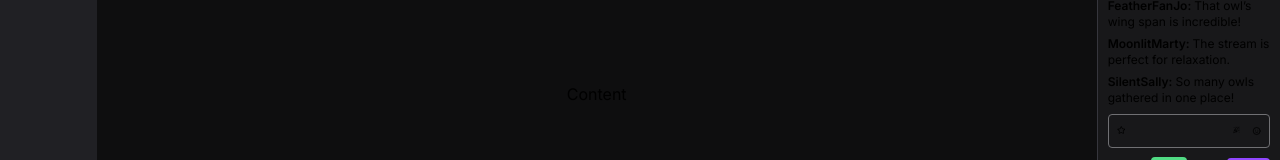
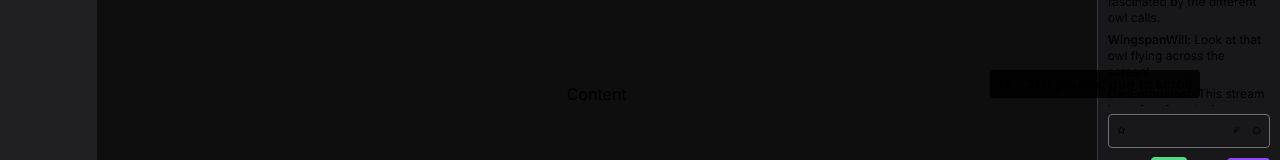
Before and after one commit to charlesoller/stonks_frontend_assignment, a Next.js app in the folder frontend/: page / in a window 1280 px wide. Shown: the part 606-766 px from the top of the page. Built offline with nearby package versions, Linux system fonts and the light colour scheme.

Commit message:
BONUS: Stops on scroll

```diff
--- /dev/null
+++ b/frontend/app/components/Chat/ChatPaused.tsx
@@ -0,0 +1,10 @@
+import { IoMdPause } from "react-icons/io";
+
+export default function ChatPaused() {
+  return (
+    <div className="fixed bottom-24 right-20 background-red-500 font-semibold text-sm flex gap-2 items-center bg-black/80 py-1 px-2 rounded">
+      <IoMdPause />
+      <p>Chat paused due to scroll</p>
+    </div>
+  )
+}
--- a/frontend/app/components/Chat/Messages.tsx
+++ b/frontend/app/components/Chat/Messages.tsx
@@ -1,24 +1,46 @@
 import { Message } from "@/app/utils/chat/types";
 import MessageComponent from "./MessageComponent";
-import { useEffect, useRef } from "react";
+import { useEffect, useRef, useState } from "react";
+import ChatPaused from "./ChatPaused";
 
 interface MessagesProps {
   messages: Message[];
 }
 
 export default function Messages({ messages }: MessagesProps) {
+  const [isScrolledToBottom, setIsScrolledToBottom] = useState<boolean>(false);
   const messageElements = messages.map(message => <MessageComponent message={message} key={message.id} />)
   const containerRef = useRef(null) as any;
 
+  const checkIfScrolledToBottom = () => {
+    const container = containerRef.current;
+    if (container) {
+      setIsScrolledToBottom(container.scrollHeight - container.scrollTop - container.clientHeight < 1);
+    }
+  };
+
+
   useEffect(() => {
     // Scroll to the bottom whenever the messages array changes
-    if (containerRef.current) {
+    if (containerRef.current && isScrolledToBottom) {
         containerRef.current.scrollTop = containerRef.current.scrollHeight;
     }
 }, [messages]);
 
+
+useEffect(() => {
+  // Listens to scroll event on the container to keep state up to date
+  const container = containerRef.current;
+  if (container) {
+    container.addEventListener('scroll', checkIfScrolledToBottom);
+    return () => container.removeEventListener('scroll', checkIfScrolledToBottom);
+  }
+}, []);
+
+
   return (
-    <div className="overflow-y-scroll flex flex-col gap-1.5" ref={containerRef}>
+    <div className="overflow-y-scroll flex flex-col gap-1.5 relative" ref={containerRef}>
+      {!isScrolledToBottom ? <ChatPaused /> : null}
       {messageElements}
     </div>
   )
```
